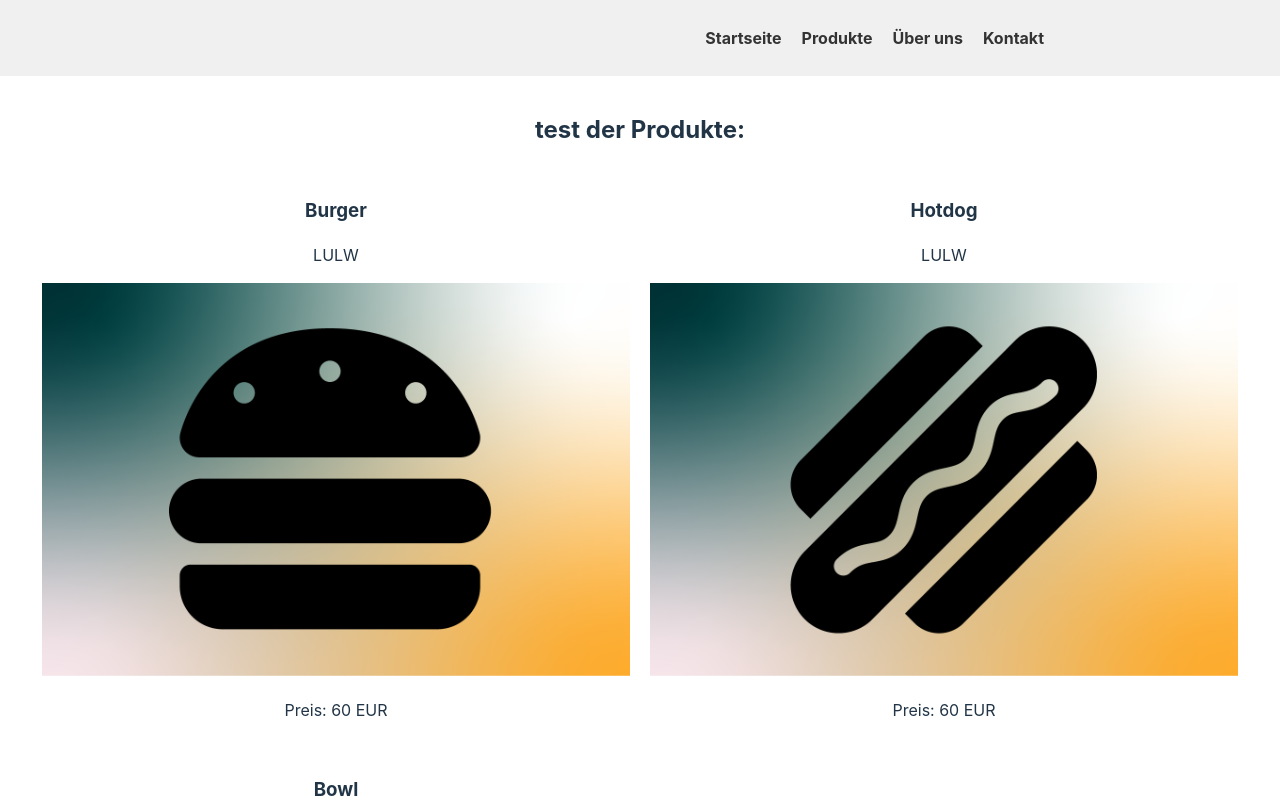
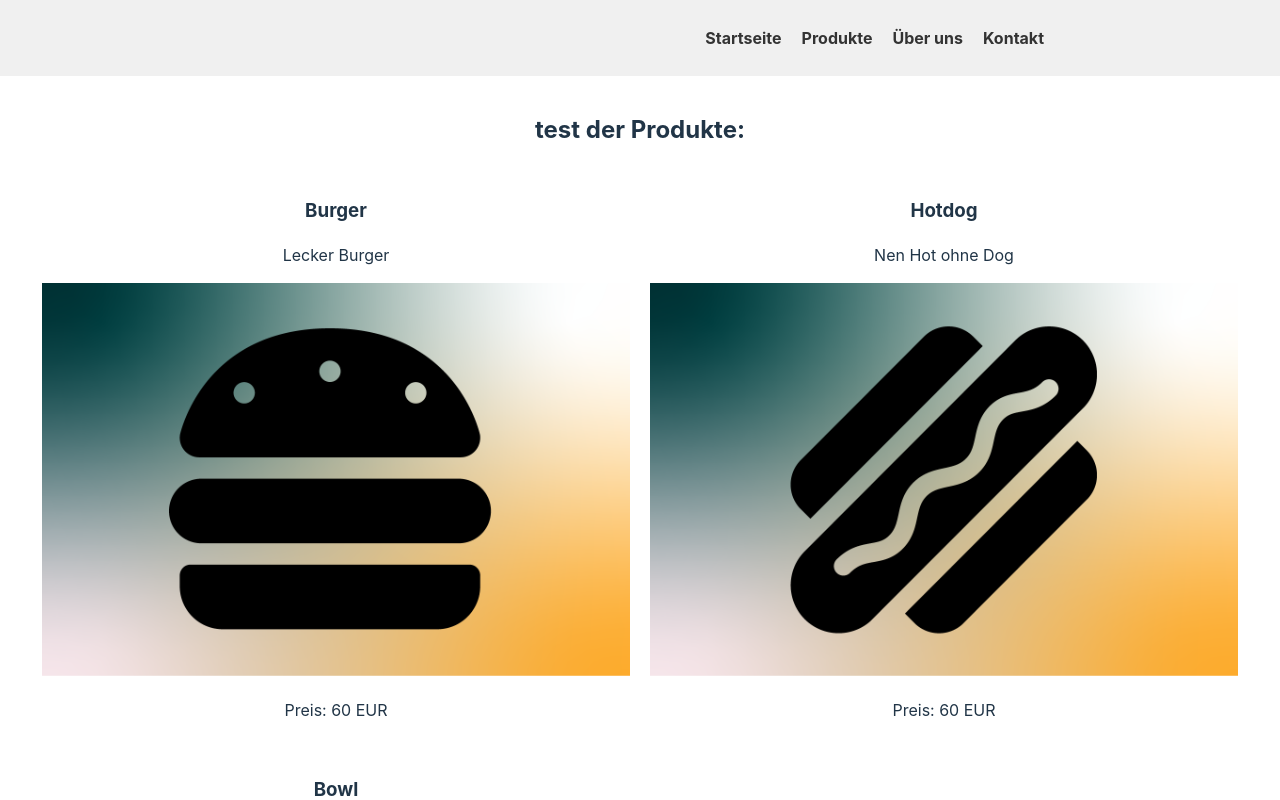
Before and after one commit to Nilspaul/reacttutorial, a React (Vite) app: page /produkte in a window 1280 px wide. Shown: the top 800 px of the page. Built offline with nearby package versions, Linux system fonts and the light colour scheme.

Commit message:
Update: Statische Daten auslagern

```diff
--- a/router.jsx
+++ b/router.jsx
@@ -4,32 +4,13 @@ import { Route, Routes } from 'react-router-dom';
 import Productlist from './src/components/Productlist';
 import Main from './src/components/Mainpage';
 import ContactForm from './src/components/ContactForm';
+import staticProducts from './src/data/staticProducts';
 
 const AppRouter = () => {
-  const products = [
-    {
-      title: "Burger",
-      desc: "LULW",
-      image: "/assets/burger.png"
-    },
-    {
-      title: "Hotdog",
-      desc: "LULW",
-      image: "/assets/hotdog.png"
-    },
-    {
-      title: "Bowl",
-      desc: "LULW",
-      image: "/assets/bowl.png"
-    }
-  ];
-
-
-
   return (
     <Routes>
       <Route path="/" element={<Main />} />
-      <Route path="/produkte" element={<Productlist title="test der Produkte" list={products} />} />
+      <Route path="/produkte" element={<Productlist title="test der Produkte" list={staticProducts} />} />
       <Route path="/kontakt" element={<ContactForm/>} />
     </Routes>
   );
--- /dev/null
+++ b/src/data/staticProducts.jsx
@@ -0,0 +1,19 @@
+const staticProducts = [
+  {
+    title: "Burger",
+    desc: "Lecker Burger",
+    image: "/assets/burger.png"
+  },
+  {
+    title: "Hotdog",
+    desc: "Nen Hot ohne Dog",
+    image: "/assets/hotdog.png"
+  },
+  {
+    title: "Bowl",
+    desc: "Pflanzlich und so",
+    image: "/assets/bowl.png"
+  }
+];
+
+export default staticProducts
```
